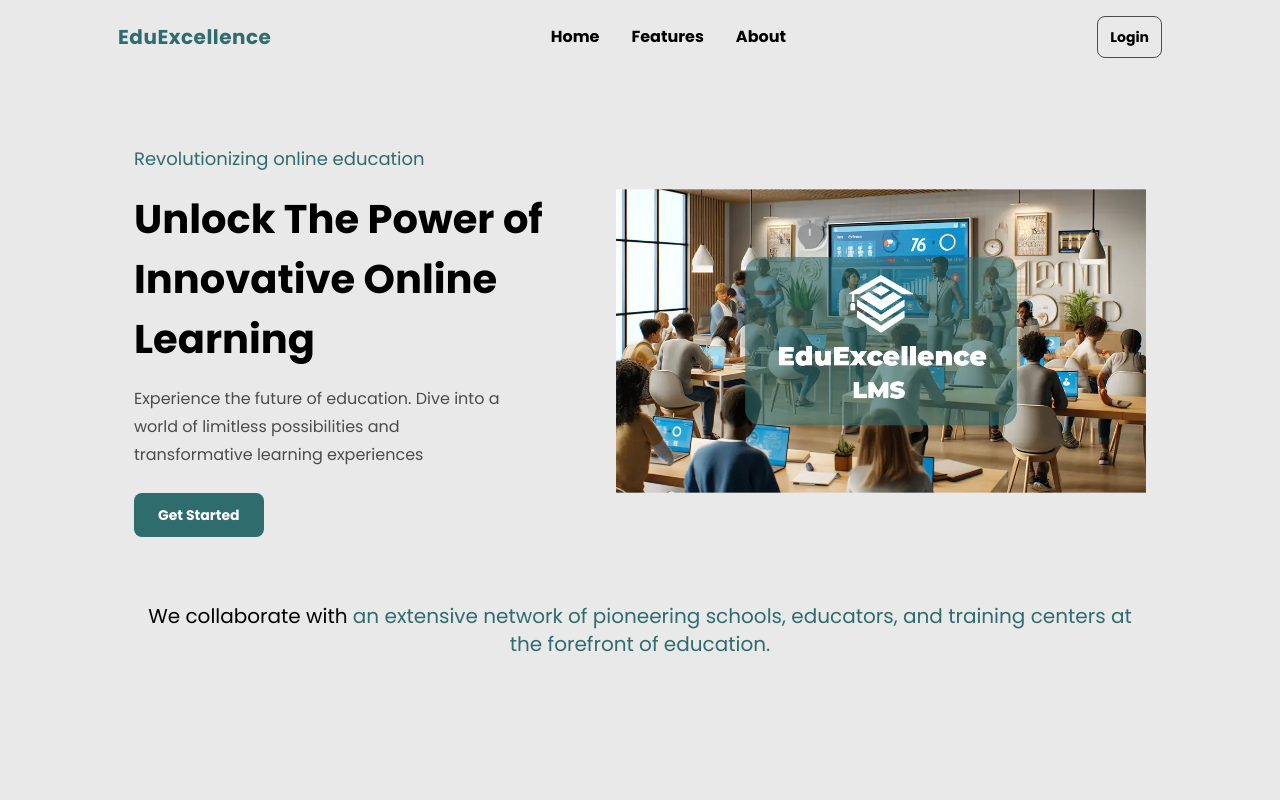
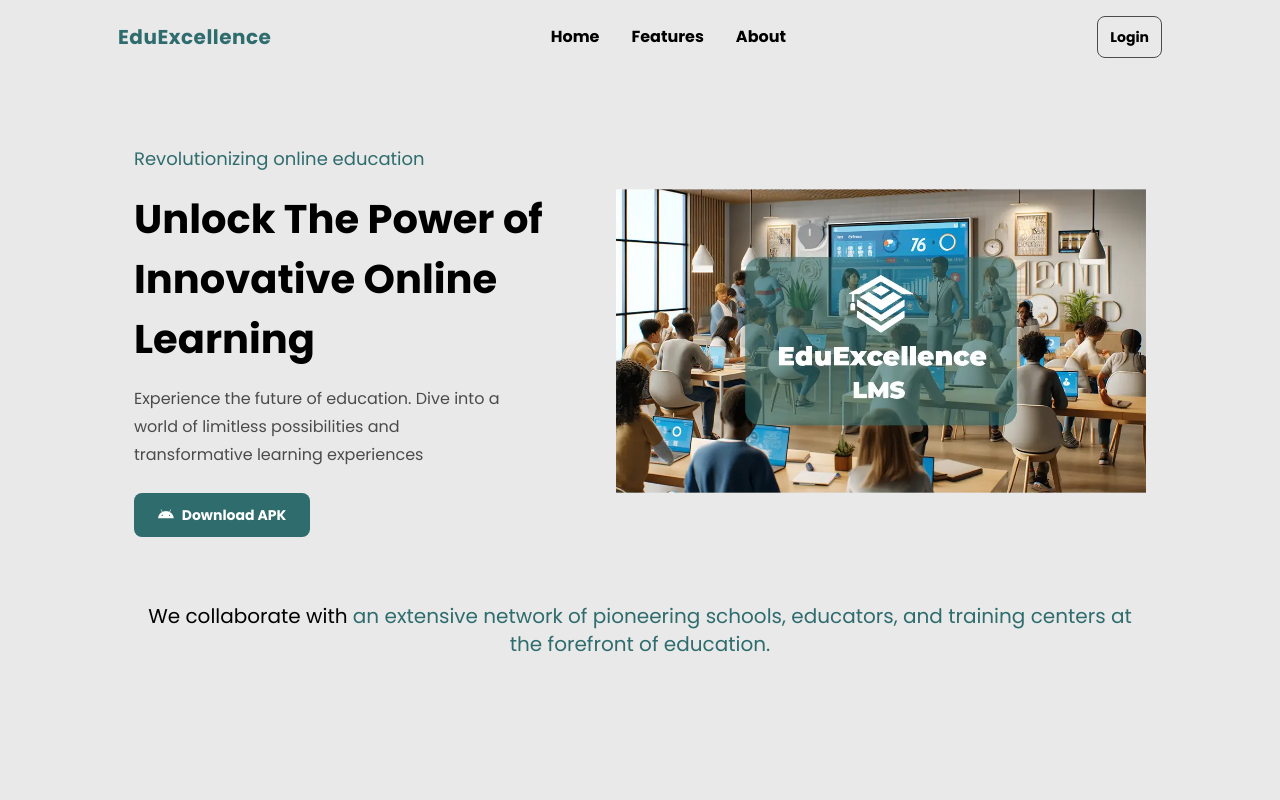
Before and after one commit to gongool/EduExcellence, a React (Vite) app: page / in a window 1280 px wide. Shown: the top 800 px of the page. Built offline with nearby package versions, Linux system fonts and the light colour scheme.

Commit message:
base.apk downloadable file

```diff
--- a/package.json
+++ b/package.json
@@ -11,6 +11,7 @@
   },
   "dependencies": {
     "@emailjs/browser": "^4.1.0",
+    "@fortawesome/fontawesome-free": "^6.5.2",
     "framer-motion": "^11.0.3",
     "react": "^18.2.0",
     "react-dom": "^18.2.0",
--- a/src/components/container/Home.jsx
+++ b/src/components/container/Home.jsx
@@ -1,6 +1,7 @@
 import hero from "../../assets/hero.webp"
 // import { logos } from '../../Data'
 // import { motion } from "framer-motion"
+import '../../../src/index.css';
 
 const Home = () => {
   // const container = {
@@ -37,9 +38,17 @@ const Home = () => {
             Experience the future of education. Dive into a world of limitless possibilities and transformative learning experiences
           </p>
           <div className='mt-6'>
-            <a href="https://eduexcellence.cloud">
+
+          <a href="base.apk" download>
+      <button className='px-6 py-3 font-bold bg-Teal rounded-lg text-white mr-4 text-sm hover:scale-110 flex items-center'>
+        <i className="fab fa-android mr-2"></i> Download APK
+      </button>
+    </a>
+
+
+            {/* <a href="https://eduexcellence.cloud">
             <button className='px-6 py-3 font-bold bg-Teal rounded-lg text-white mr-4 text-sm hover:scale-110 ' >Get Started</button>
-            </a>
+            </a> */}
             {/* <button className='px-6 py-3  font-bold border border-solid border-gray rounded-lg text-sm hover:scale-110'>Discover</button> */}
           </div>
         </div>
--- a/src/index.css
+++ b/src/index.css
@@ -1,4 +1,5 @@
 @import url('https://fonts.googleapis.com/css2?family=Poppins:ital,wght@0,100;0,200;0,300;0,400;0,500;0,600;0,700;0,800;0,900;1,100;1,200;1,300;1,400;1,500;1,600;1,700;1,800;1,900&display=swap');
+@import '@fortawesome/fontawesome-free/css/all.min.css';
 
 @tailwind base;
 @tailwind components;
@@ -18,5 +19,4 @@
         animation-play-state: paused;
     }
 
-
 }
```
Also changed, not shown: 2 other files (tests, documents, lock files or other folders).
